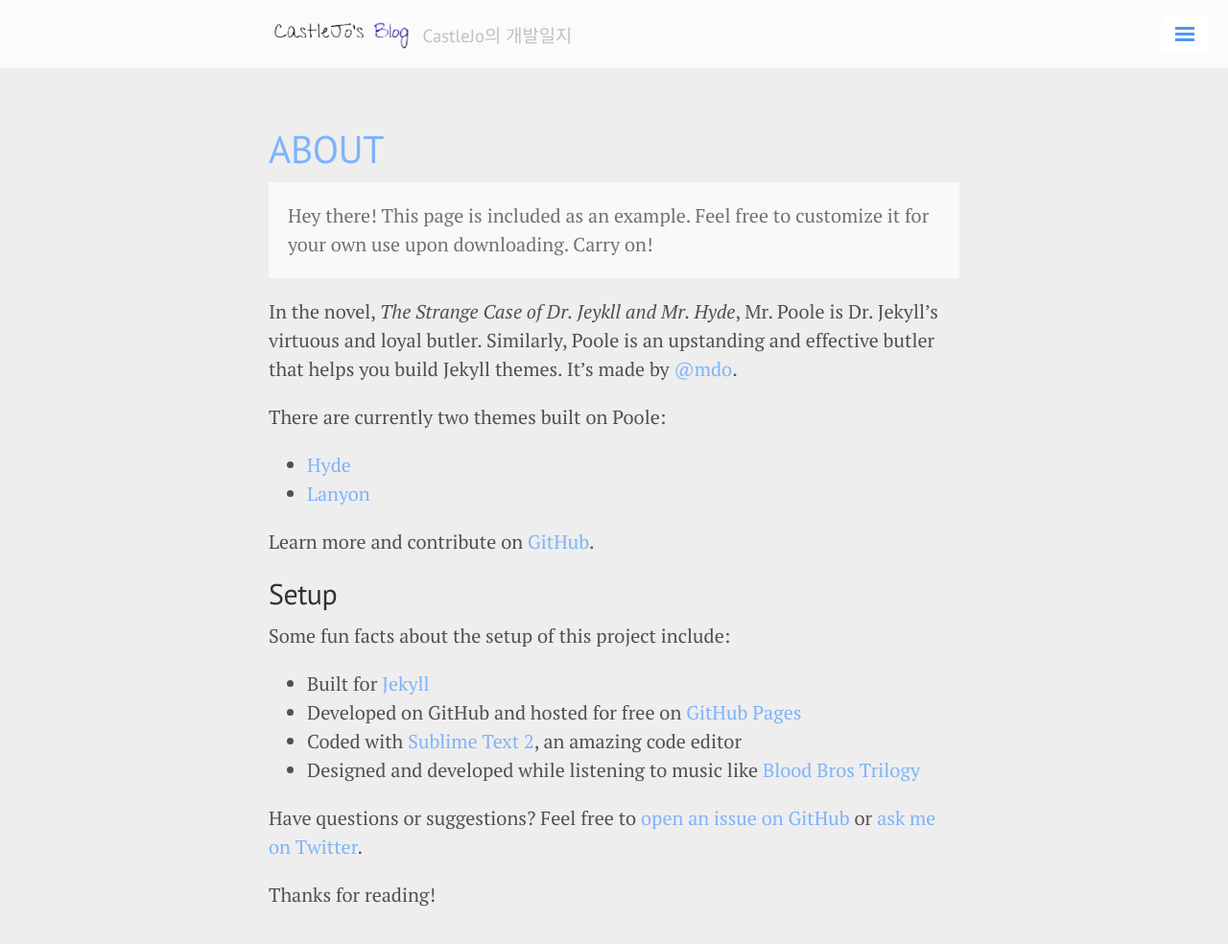
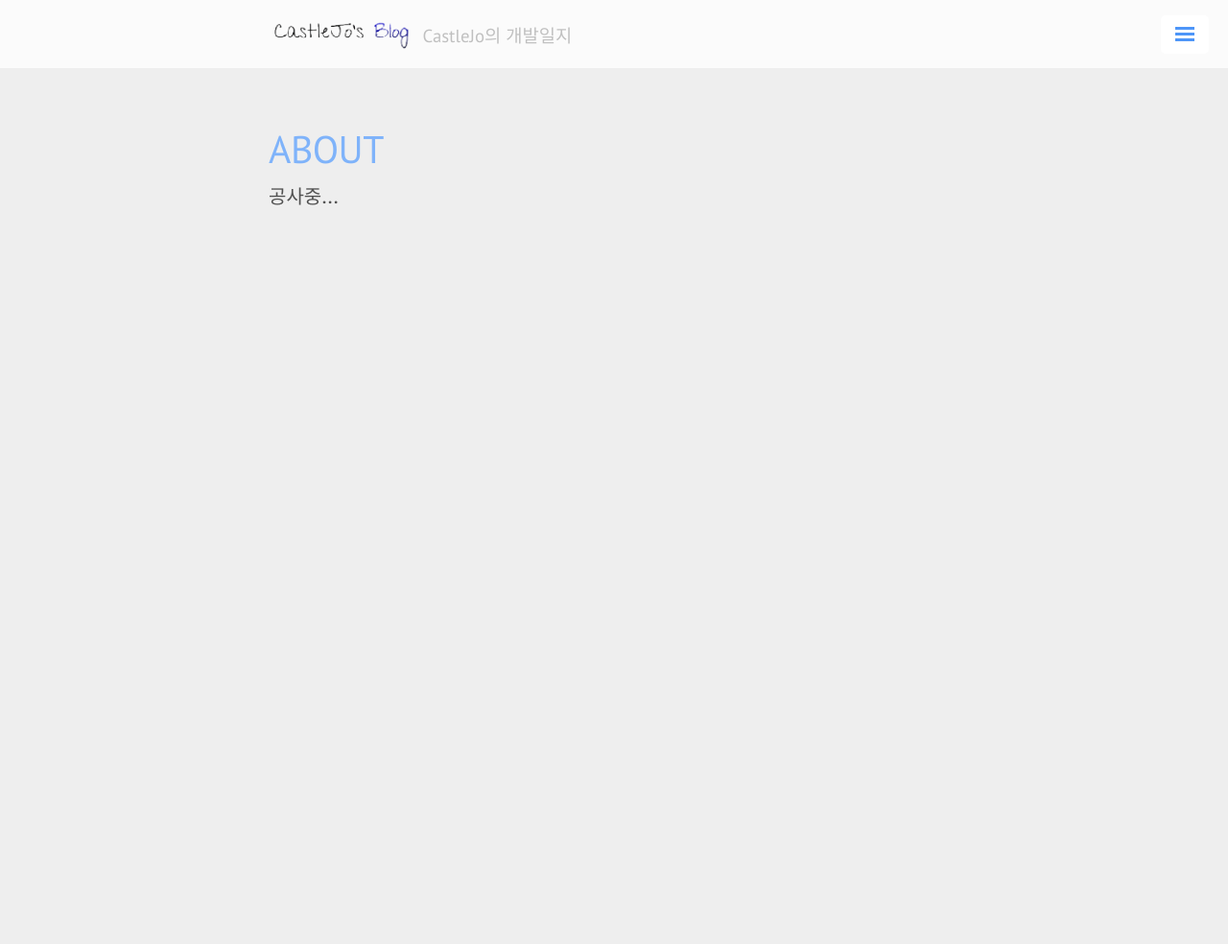
Before and after one commit to ukcastle/ukcastle.github.io, a Jekyll site: the page built from about.md, in a window 1280 px wide and 1028 px high. Shown: the top 984 px of the window at 96% size. Built offline with Jekyll 4.4.1, drawn with Linux system fonts in a browser that asks for light colours; nearby versions of some CDN libraries; comment, search, counter and statistics services are not loaded.

Commit message:
Style(config.yml): 사이드바 메뉴 수정

```diff
--- a/_config.yml
+++ b/_config.yml
@@ -36,15 +36,16 @@ author:
 nav:
   Home:
     - '/'
-  Blog:
+  Categories:
     - '/blog/categories/'
     - { TIL (Today I Learned): '/blog/categories/#TiL' }
     - { 잡다한 이야기: '/blog/categories/#etc' }
-    - { Tags: '/blog/tags/' }
-  About:
-    - '/about/'
+  Tag:
+    - '/blog/tags/'
+  #About:
+  #  - '/about/'
   Github Project:
-    - 'http://jo631.github.io/'
+    - 'http://github.com/jo631/jo631.github.io'
 
 # Where are tags and categories displayed
 tag_page: '/blog/tags/'
--- a/about.md
+++ b/about.md
@@ -3,28 +3,4 @@ layout: page
 title: About
 ---
 
-<p class="message">
-  Hey there! This page is included as an example. Feel free to customize it for your own use upon downloading. Carry on!
-</p>
-
-In the novel, *The Strange Case of Dr. Jeykll and Mr. Hyde*, Mr. Poole is Dr. Jekyll's virtuous and loyal butler. Similarly, Poole is an upstanding and effective butler that helps you build Jekyll themes. It's made by [@mdo](https://twitter.com/mdo).
-
-There are currently two themes built on Poole:
-
-* [Hyde](http://hyde.getpoole.com)
-* [Lanyon](http://lanyon.getpoole.com)
-
-Learn more and contribute on [GitHub](https://github.com/poole).
-
-## Setup
-
-Some fun facts about the setup of this project include:
-
-* Built for [Jekyll](http://jekyllrb.com)
-* Developed on GitHub and hosted for free on [GitHub Pages](https://pages.github.com)
-* Coded with [Sublime Text 2](http://sublimetext.com), an amazing code editor
-* Designed and developed while listening to music like [Blood Bros Trilogy](https://soundcloud.com/maddecent/sets/blood-bros-series)
-
-Have questions or suggestions? Feel free to [open an issue on GitHub](https://github.com/poole/issues/new) or [ask me on Twitter](https://twitter.com/mdo).
-
-Thanks for reading!
+공사중...
```
